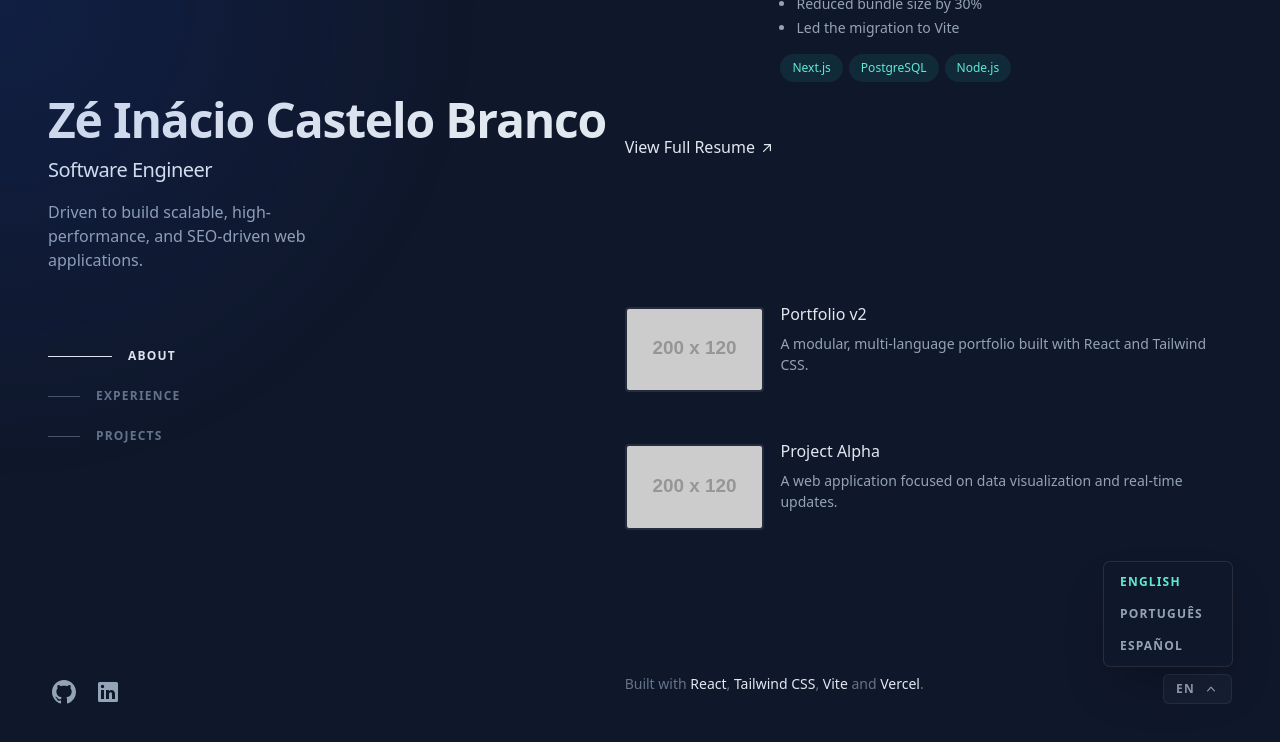
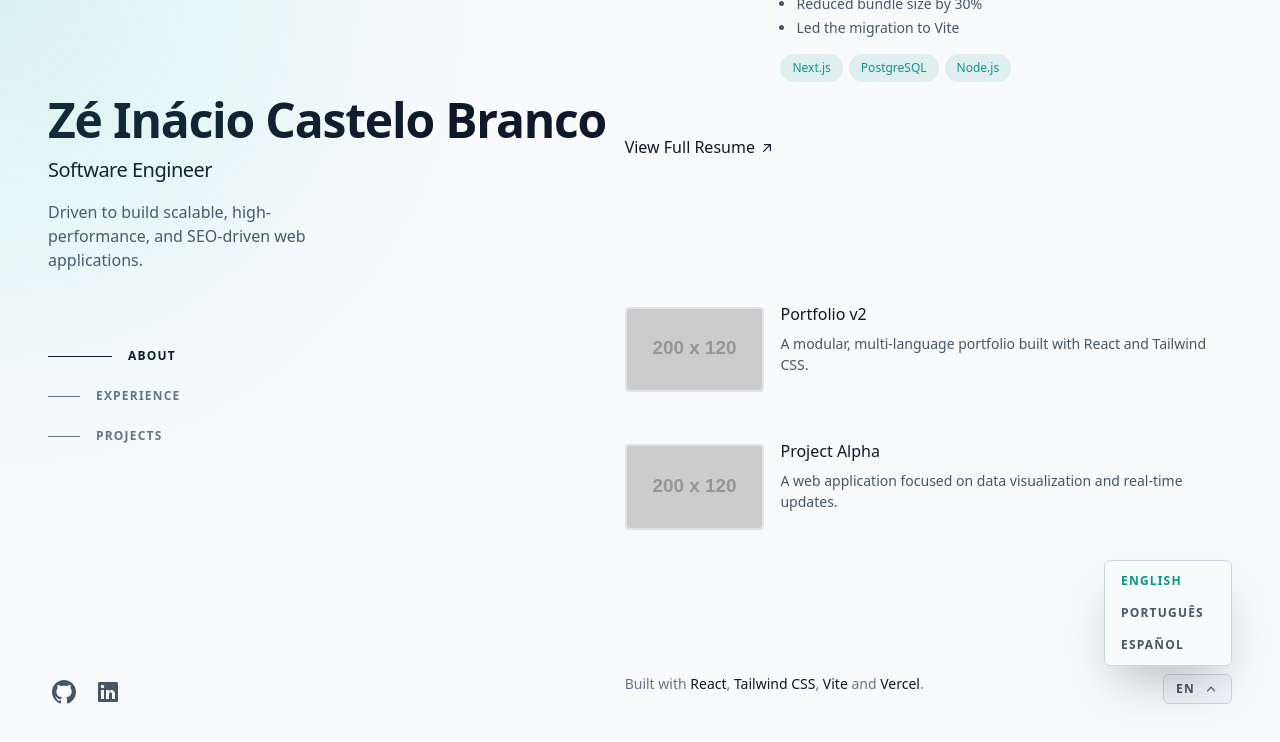
Before and after one commit to ZeInacioCB/my-portfolio, a React (Vite) app: page / in a window 1280 px wide. Both pictures are taken after a click on the button "EN". Shown: the part 1003-1745 px from the top of the page. Built offline with nearby package versions, Linux system fonts and the light colour scheme.

Commit message:
feat: light and dark mode added depending on the user preferences

```diff
--- a/src/components/About.jsx
+++ b/src/components/About.jsx
@@ -6,8 +6,8 @@ function About() {
 
     return (
         <section id="about" className="mb-16 scroll-mt-16 md:mb-24 lg:mb-36 lg:scroll-mt-24" aria-label="About me">
-            <div className="sticky top-0 z-20 -mx-6 -mb-2 w-screen bg-slate-900/75 px-6 py-5 backdrop-blur md:-mx-12 md:mb-4 md:px-12 lg:sr-only lg:relative lg:top-auto lg:mx-auto lg:w-full lg:px-0 lg:py-0 lg:opacity-0">
-                <h2 className="text-sm font-bold uppercase tracking-widest text-slate-200 lg:sr-only">
+            <div className="sticky top-0 z-20 -mx-6 -mb-2 w-screen bg-background/75 px-6 py-5 backdrop-blur md:-mx-12 md:mb-4 md:px-12 lg:sr-only lg:relative lg:top-auto lg:mx-auto lg:w-full lg:px-0 lg:py-0 lg:opacity-0">
+                <h2 className="text-sm font-bold uppercase tracking-widest text-secondary lg:sr-only">
                     {t.nav.about}
                 </h2>
             </div>
@@ -15,7 +15,7 @@ function About() {
                 {t.about.paragraphs.map((paragraph, index) => (
                     <ScrollReveal key={index} delay={index * 0.1} width="full" margin="0px">
                         <p
-                            className="mb-4 text-slate-400"
+                            className="mb-4 text-text-main"
                             dangerouslySetInnerHTML={{ __html: paragraph }}
                         />
                     </ScrollReveal>
--- a/src/components/Experience.jsx
+++ b/src/components/Experience.jsx
@@ -8,8 +8,8 @@ function Experience() {
 
     return (
         <section id="experience" className="mb-16 scroll-mt-16 md:mb-24 lg:mb-36 lg:scroll-mt-24" aria-label="Work experience">
-            <div className="sticky top-0 z-20 -mx-6 -mb-2 w-screen bg-slate-900/75 px-6 py-5 backdrop-blur md:-mx-12 md:mb-4 md:px-12 lg:sr-only lg:relative lg:top-auto lg:mx-auto lg:w-full lg:px-0 lg:py-0 lg:opacity-0">
-                <h2 className="text-sm font-bold uppercase tracking-widest text-slate-200 lg:sr-only">
+            <div className="sticky top-0 z-20 -mx-6 -mb-2 w-screen bg-background/75 px-6 py-5 backdrop-blur md:-mx-12 md:mb-4 md:px-12 lg:sr-only lg:relative lg:top-auto lg:mx-auto lg:w-full lg:px-0 lg:py-0 lg:opacity-0">
+                <h2 className="text-sm font-bold uppercase tracking-widest text-secondary lg:sr-only">
                     {t.nav.experience}
                 </h2>
             </div>
--- a/src/components/ExperienceCard.jsx
+++ b/src/components/ExperienceCard.jsx
@@ -2,15 +2,15 @@ function ExperienceCard({ exp }) {
     return (
         <li className="mb-12">
             <div className="group relative grid pb-1 transition-all sm:grid-cols-8 sm:gap-8 md:gap-4 lg:hover:!opacity-100 lg:group-hover/list:opacity-50">
-                <div className="absolute -inset-x-4 -inset-y-4 z-0 hidden rounded-md transition motion-reduce:transition-none lg:-inset-x-6 lg:block lg:group-hover:bg-slate-800/50 lg:group-hover:shadow-[inset_0_1px_0_0_rgba(148,163,184,0.1)] lg:group-hover:drop-shadow-lg"></div>
-                <header className="z-10 mb-2 mt-1 text-xs font-semibold uppercase tracking-wide text-slate-500 sm:col-span-2" aria-label={exp.dates}>
+                <div className="absolute -inset-x-4 -inset-y-4 z-0 hidden rounded-md transition motion-reduce:transition-none lg:-inset-x-6 lg:block lg:group-hover:bg-card-hover lg:group-hover:shadow-[inset_0_1px_0_0_rgba(148,163,184,0.1)] lg:group-hover:drop-shadow-lg"></div>
+                <header className="z-10 mb-2 mt-1 text-xs font-semibold uppercase tracking-wide text-text-muted sm:col-span-2" aria-label={exp.dates}>
                     {exp.dates}
                 </header>
                 <div className="z-10 sm:col-span-6">
-                    <h3 className="font-medium leading-snug text-slate-200">
+                    <h3 className="font-medium leading-snug text-secondary">
                         <div>
                             <a
-                                className="inline-flex items-baseline font-medium leading-tight text-slate-200 hover:text-teal-300 focus-visible:text-teal-300 group/link text-base"
+                                className="inline-flex items-baseline font-medium leading-tight text-secondary hover:text-primary focus-visible:text-primary group/link text-base"
                                 href={exp.link}
                                 target="_blank"
                                 rel="noreferrer"
@@ -21,11 +21,11 @@ function ExperienceCard({ exp }) {
                             </a>
                         </div>
                     </h3>
-                    <p className="mt-2 text-sm leading-normal text-slate-400">
+                    <p className="mt-2 text-sm leading-normal text-text-main">
                         {exp.description}
                     </p>
                     {exp.achievements && exp.achievements.length > 0 && (
-                        <ul className="mt-2 list-disc pl-4 text-sm text-slate-400">
+                        <ul className="mt-2 list-disc pl-4 text-sm text-text-main">
                             {exp.achievements.map((achievement, idx) => (
                                 <li key={idx} className="mt-1">{achievement}</li>
                             ))}
@@ -34,7 +34,7 @@ function ExperienceCard({ exp }) {
                     <ul className="mt-2 flex flex-wrap" aria-label="Technologies used">
                         {exp.tech.map((skill) => (
                             <li key={skill} className="mr-1.5 mt-2">
-                                <div className="flex items-center rounded-full bg-teal-400/10 px-3 py-1 text-xs font-medium leading-5 text-teal-300">
+                                <div className="flex items-center rounded-full bg-primary/10 px-3 py-1 text-xs font-medium leading-5 text-primary">
                                     {skill}
                                 </div>
                             </li>
--- a/src/components/Footer.jsx
+++ b/src/components/Footer.jsx
@@ -6,16 +6,16 @@ function Footer() {
     const { t } = useLanguage();
 
     return (
-        <footer className="w-full pb-16 text-sm text-slate-500 sm:pb-0">
+        <footer className="w-full pb-16 text-sm text-text-muted sm:pb-0">
             <ScrollReveal width="full" delay={0.2}>
                 <div className="flex flex-col sm:flex-row justify-between items-center sm:items-start gap-6 sm:gap-4">
-                    <p className="flex-1 text-slate-500 text-center sm:text-left">
+                    <p className="flex-1 text-text-muted text-center sm:text-left">
                         {t.footer.text}{' '}
                         {t.footer.links.map((link, index) => (
                             <span key={link.name}>
                                 <a
                                     href={link.url}
-                                    className="font-medium text-slate-400 hover:text-teal-300 focus-visible:text-teal-300"
+                                    className="font-medium text-text-main hover:text-primary focus-visible:text-primary"
                                     target="_blank"
                                     rel="noreferrer"
                                 >
--- a/src/components/LanguageSwitcher.jsx
+++ b/src/components/LanguageSwitcher.jsx
@@ -48,7 +48,7 @@ function LanguageSwitcher() {
             {/* Trigger Button */}
             <button
                 onClick={() => setIsOpen(!isOpen)}
-                className="flex w-full sm:w-auto items-center justify-between sm:justify-start gap-2 px-3 py-2 sm:py-1.5 text-xs font-bold uppercase tracking-widest text-slate-400 transition-colors hover:text-teal-300 focus:outline-none bg-slate-800/50 rounded-md border border-slate-700/50 cursor-pointer"
+                className="flex w-full sm:w-auto items-center justify-between sm:justify-start gap-2 px-3 py-2 sm:py-1.5 text-xs font-bold uppercase tracking-widest text-text-main transition-colors hover:text-primary focus:outline-none bg-surface rounded-md border border-border cursor-pointer"
                 aria-haspopup="listbox"
                 aria-expanded={isOpen}
             >
@@ -71,14 +71,14 @@ function LanguageSwitcher() {
                         animate={{ opacity: 1, y: 0, scale: 1 }}
                         exit={{ opacity: 0, y: 10, scale: 0.95 }}
                         transition={{ duration: 0.2, ease: "easeOut" }}
-                        className="absolute bottom-full right-0 mb-2 w-32 origin-bottom-right rounded-md bg-slate-900 shadow-2xl ring-1 ring-white/10 focus:outline-none z-[100] overflow-hidden"
+                        className="absolute bottom-full right-0 mb-2 w-32 origin-bottom-right rounded-md bg-background shadow-2xl ring-1 ring-white/10 focus:outline-none z-[100] overflow-hidden border border-border"
                     >
                         <div className="py-1">
                             {languages.map((lang) => (
                                 <button
                                     key={lang.code}
                                     onClick={() => handleSelect(lang.code)}
-                                    className={`block w-full px-4 py-2 text-left text-xs font-bold uppercase tracking-widest transition-colors hover:bg-slate-800 cursor-pointer ${language === lang.code ? 'text-teal-300' : 'text-slate-400'
+                                    className={`block w-full px-4 py-2 text-left text-xs font-bold uppercase tracking-widest transition-colors hover:bg-surface-hover cursor-pointer ${language === lang.code ? 'text-primary' : 'text-text-main'
                                         }`}
                                 >
                                     {lang.label}
@@ -96,7 +96,7 @@ function LanguageSwitcher() {
                         initial={{ opacity: 0 }}
                         animate={{ opacity: 1 }}
                         exit={{ opacity: 0 }}
-                        className="fixed inset-0 z-[100] flex items-end justify-center bg-slate-950/40 backdrop-blur-[2px]"
+                        className="fixed inset-0 z-[100] flex items-end justify-center bg-black/40 backdrop-blur-[2px]"
                         onClick={() => setIsOpen(false)}
                     >
                         {/* Drawer Content */}
@@ -113,13 +113,13 @@ function LanguageSwitcher() {
                             animate={{ y: 0 }}
                             exit={{ y: "100%" }}
                             transition={{ type: "spring", damping: 30, stiffness: 300, mass: 0.8 }}
-                            className="relative w-full rounded-t-3xl bg-slate-900 p-6 shadow-2xl pb-12 overflow-hidden"
+                            className="relative w-full rounded-t-3xl bg-background p-6 shadow-2xl pb-12 overflow-hidden border-t border-border"
                             onClick={(e) => e.stopPropagation()}
                         >
                             {/* Drawer Handle */}
-                            <div className="mx-auto mb-6 h-1.5 w-12 rounded-full bg-slate-700 active:bg-slate-600 transition-colors" />
+                            <div className="mx-auto mb-6 h-1.5 w-12 rounded-full bg-border active:bg-text-muted transition-colors" />
 
-                            <h3 className="mb-6 text-center text-xs font-bold uppercase tracking-widest text-slate-500">
+                            <h3 className="mb-6 text-center text-xs font-bold uppercase tracking-widest text-text-muted">
                                 Select Language
                             </h3>
 
@@ -128,9 +128,9 @@ function LanguageSwitcher() {
                                     <button
                                         key={lang.code}
                                         onClick={() => handleSelect(lang.code)}
-                                        className={`flex w-full items-center justify-between rounded-2xl px-5 py-5 text-sm font-bold uppercase tracking-widest transition-colors active:bg-slate-800 border ${language === lang.code
-                                            ? 'bg-teal-400/10 text-teal-300 border-teal-300/30'
-                                            : 'text-slate-300 bg-slate-800/50 border-transparent'
+                                        className={`flex w-full items-center justify-between rounded-2xl px-5 py-5 text-sm font-bold uppercase tracking-widest transition-colors active:bg-surface-hover border ${language === lang.code
+                                            ? 'bg-primary/10 text-primary border-primary/30'
+                                            : 'text-secondary bg-surface border-transparent'
                                             }`}
                                     >
                                         <span>{lang.label}</span>
@@ -144,7 +144,7 @@ function LanguageSwitcher() {
 
                                 <button
                                     onClick={() => setIsOpen(false)}
-                                    className="mt-4 w-full rounded-xl px-4 py-4 text-xs font-bold uppercase tracking-widest text-slate-500 transition-colors active:text-slate-300"
+                                    className="mt-4 w-full rounded-xl px-4 py-4 text-xs font-bold uppercase tracking-widest text-text-muted transition-colors active:text-text-main"
                                 >
                                     Cancel
                                 </button>
--- a/src/components/ProjectCard.jsx
+++ b/src/components/ProjectCard.jsx
@@ -2,12 +2,12 @@ function ProjectCard({ project }) {
     return (
         <li className="mb-12">
             <div className="group relative grid gap-4 pb-1 transition-all sm:grid-cols-8 sm:gap-8 md:gap-4 lg:hover:!opacity-100 lg:group-hover/list:opacity-50">
-                <div className="absolute -inset-x-4 -inset-y-4 z-0 hidden rounded-md transition motion-reduce:transition-none lg:-inset-x-6 lg:block lg:group-hover:bg-slate-800/50 lg:group-hover:shadow-[inset_0_1px_0_0_rgba(148,163,184,0.1)] lg:group-hover:drop-shadow-lg"></div>
+                <div className="absolute -inset-x-4 -inset-y-4 z-0 hidden rounded-md transition motion-reduce:transition-none lg:-inset-x-6 lg:block lg:group-hover:bg-card-hover lg:group-hover:shadow-[inset_0_1px_0_0_rgba(148,163,184,0.1)] lg:group-hover:drop-shadow-lg"></div>
                 <div className="z-10 sm:order-2 sm:col-span-6">
-                    <h3 className="font-medium leading-snug text-slate-200">
+                    <h3 className="font-medium leading-snug text-secondary">
                         <div>
                             <a
-                                className="inline-flex items-baseline font-medium leading-tight text-slate-200 hover:text-teal-300 focus-visible:text-teal-300 group/link text-base"
+                                className="inline-flex items-baseline font-medium leading-tight text-secondary hover:text-primary focus-visible:text-primary group/link text-base"
                                 href={project.link}
                                 target="_blank"
                                 rel="noreferrer"
@@ -18,7 +18,7 @@ function ProjectCard({ project }) {
                             </a>
                         </div>
                     </h3>
-                    <p className="mt-2 text-sm leading-normal text-slate-400">
+                    <p className="mt-2 text-sm leading-normal text-text-main">
                         {project.description}
                     </p>
                 </div>
@@ -28,7 +28,7 @@ function ProjectCard({ project }) {
                     loading="lazy"
                     width="200"
                     height="120"
-                    className="rounded border-2 border-slate-200/10 transition group-hover:border-slate-200/30 sm:order-1 sm:col-span-2 sm:translate-y-1"
+                    className="rounded border-2 border-secondary/10 transition group-hover:border-secondary/30 sm:order-1 sm:col-span-2 sm:translate-y-1"
                 />
             </div>
         </li>
--- a/src/components/Projects.jsx
+++ b/src/components/Projects.jsx
@@ -7,8 +7,8 @@ function Projects() {
 
     return (
         <section id="projects" className="mb-16 scroll-mt-16 md:mb-24 lg:mb-36 lg:scroll-mt-24" aria-label="Selected projects">
-            <div className="sticky top-0 z-20 -mx-6 -mb-2 w-screen bg-slate-900/75 px-6 py-5 backdrop-blur md:-mx-12 md:mb-4 md:px-12 lg:sr-only lg:relative lg:top-auto lg:mx-auto lg:w-full lg:px-0 lg:py-0 lg:opacity-0">
-                <h2 className="text-sm font-bold uppercase tracking-widest text-slate-200 lg:sr-only">
+            <div className="sticky top-0 z-20 -mx-6 -mb-2 w-screen bg-background/75 px-6 py-5 backdrop-blur md:-mx-12 md:mb-4 md:px-12 lg:sr-only lg:relative lg:top-auto lg:mx-auto lg:w-full lg:px-0 lg:py-0 lg:opacity-0">
+                <h2 className="text-sm font-bold uppercase tracking-widest text-secondary lg:sr-only">
                     {t.nav.projects}
                 </h2>
             </div>
--- a/src/components/ResumeButton.jsx
+++ b/src/components/ResumeButton.jsx
@@ -6,7 +6,7 @@ const ResumeButton = () => {
 
     return (
         <a
-            className="inline-flex items-center font-medium leading-tight text-slate-200 hover:text-teal-300 focus-visible:text-teal-300 active:text-teal-300 active:scale-95 transition-all group/link text-base"
+            className="inline-flex items-center font-medium leading-tight text-secondary hover:text-primary focus-visible:text-primary active:text-primary active:scale-95 transition-all group/link text-base"
             href={t.resumeUrl}
             target="_blank"
             rel="noreferrer"
@@ -18,11 +18,11 @@ const ResumeButton = () => {
                 whileInView={{
                     textShadow: [
                         "0 0 0px rgba(94, 234, 212, 0)",
-                        "0 0 20px rgba(94, 234, 212, 0.8)",
+                        "0 0 20px rgba(94, 234, 212, 0.4)",
                         "0 0 0px rgba(94, 234, 212, 0)"
                     ],
-                    filter: ["brightness(1)", "brightness(1.2)", "brightness(1)"],
-                    color: ["#e2e8f0", "#5eead4", "#e2e8f0"]
+                    filter: ["brightness(1)", "brightness(1.1)", "brightness(1)"],
+                    color: ["var(--color-secondary)", "var(--color-primary)", "var(--color-secondary)"]
                 }}
                 viewport={{ once: false, amount: 0.8 }}
                 transition={{
--- a/src/layout/Header.jsx
+++ b/src/layout/Header.jsx
@@ -58,11 +58,11 @@ function Header() {
     return (
         <header className="lg:sticky lg:top-0 lg:flex lg:max-h-screen lg:w-[48%] lg:flex-col lg:justify-between lg:py-24">
             <div>
-                <h1 className="text-4xl font-bold tracking-tight text-slate-200 sm:text-5xl">
+                <h1 className="text-4xl font-bold tracking-tight text-secondary sm:text-5xl">
                     <a href="/">{t.header.name}</a>
                 </h1>
 
-                <h2 className="mt-3 text-lg font-medium tracking-tight text-slate-200 sm:text-xl">
+                <h2 className="mt-3 text-lg font-medium tracking-tight text-secondary sm:text-xl">
                     {t.header.title}
                 </h2>
 
@@ -78,12 +78,12 @@ function Header() {
                                 <li key={item.id}>
                                     <a className="group flex items-center py-3" href={item.href}>
                                         <span className={`nav-indicator mr-4 h-px transition-all motion-reduce:transition-none ${isActive
-                                            ? 'w-16 bg-slate-200'
-                                            : 'w-8 bg-slate-600 group-hover:w-16 group-hover:bg-slate-200 group-focus-visible:w-16 group-focus-visible:bg-slate-200'
+                                            ? 'w-16 bg-secondary'
+                                            : 'w-8 bg-text-muted group-hover:w-16 group-hover:bg-secondary group-focus-visible:w-16 group-focus-visible:bg-secondary'
                                             }`}></span>
                                         <span className={`nav-text text-xs font-bold uppercase tracking-widest transition-colors ${isActive
-                                            ? 'text-slate-200'
-                                            : 'text-slate-500 group-hover:text-slate-200 group-focus-visible:text-slate-200'
+                                            ? 'text-secondary'
+                                            : 'text-text-muted group-hover:text-secondary group-focus-visible:text-secondary'
                                             }`}>
                                             {item.name}
                                         </span>
@@ -99,7 +99,7 @@ function Header() {
                 {t.header.socials.map((social) => (
                     <li key={social.id} className="mr-5 text-xs">
                         <a
-                            className="block hover:text-slate-200"
+                            className="block hover:text-secondary"
                             href={social.url}
                             target="_blank"
                             rel="noreferrer"
--- a/src/styles/index.css
+++ b/src/styles/index.css
@@ -20,10 +20,34 @@
   --color-primary: var(--color-teal-300);
   --color-secondary: var(--color-slate-200);
   --color-background: var(--color-slate-900);
+  --color-surface: rgba(30, 41, 59, 0.5);
+  /* slate-800/50 */
+  --color-surface-hover: var(--color-slate-800);
+  --color-border: rgba(51, 65, 85, 0.5);
+  /* slate-700/50 */
   --color-text-main: var(--color-slate-400);
+  --color-text-muted: var(--color-slate-500);
+  --color-card-hover: rgba(30, 41, 59, 0.5);
+  /* slate-800/50 */
+}
 
-  /* Custom font families */
-  --font-family-primary: "Inter", -apple-system, BlinkMacSystemFont, "Segoe UI", Roboto, Helvetica, Arial, sans-serif;
+@media (prefers-color-scheme: light) {
+  :root {
+    /* Semantic overrides for light mode using standard CSS variable syntax */
+    --color-primary: #0d9488;
+    /* teal-600 */
+    --color-secondary: var(--color-slate-900);
+    --color-background: var(--color-slate-50);
+    --color-surface: var(--color-slate-100);
+    --color-surface-hover: var(--color-slate-200);
+    --color-border: var(--color-slate-300);
+    --color-text-main: var(--color-slate-600);
+    --color-text-muted: var(--color-slate-500);
+    --color-card-hover: rgba(226, 232, 240, 0.5);
+    /* slate-200/50 */
+    --color-glow: rgba(45, 212, 191, 0.15);
+    /* More vibrant teal glow for light mode */
+  }
 }
 
 :root {
@@ -31,7 +55,7 @@
   line-height: 1.5;
   font-weight: 400;
 
-  color-scheme: dark;
+  color-scheme: light dark;
   background-color: var(--color-background);
   color: var(--color-text-main);
 
@@ -49,7 +73,7 @@ body {
   min-height: 100vh;
   /* Applying background color to body as well for robustness on mobile */
   background-color: var(--color-background);
-  @apply bg-slate-900 leading-relaxed text-slate-400 antialiased selection:bg-teal-300 selection:text-teal-900;
+  @apply bg-background leading-relaxed text-text-main antialiased selection:bg-primary selection:text-white;
 }
 
 /* Mouse follow background effect container */
@@ -60,7 +84,7 @@ body {
   z-index: 30;
   transition-duration: 300ms;
   background: radial-gradient(600px at var(--mouse-x, 0px) var(--mouse-y, 0px),
-      rgba(29, 78, 216, 0.15),
+      var(--color-glow, rgba(29, 78, 216, 0.15)),
       transparent 80%);
 }
 
@@ -75,5 +99,5 @@ body {
 
 /* Global link styles for content links (About paragraphs, etc.) */
 #content p a {
-  @apply font-medium text-slate-200 transition-colors hover:text-teal-300 focus-visible:text-teal-300;
+  @apply font-medium text-secondary transition-colors hover:text-primary focus-visible:text-primary;
 }
```
